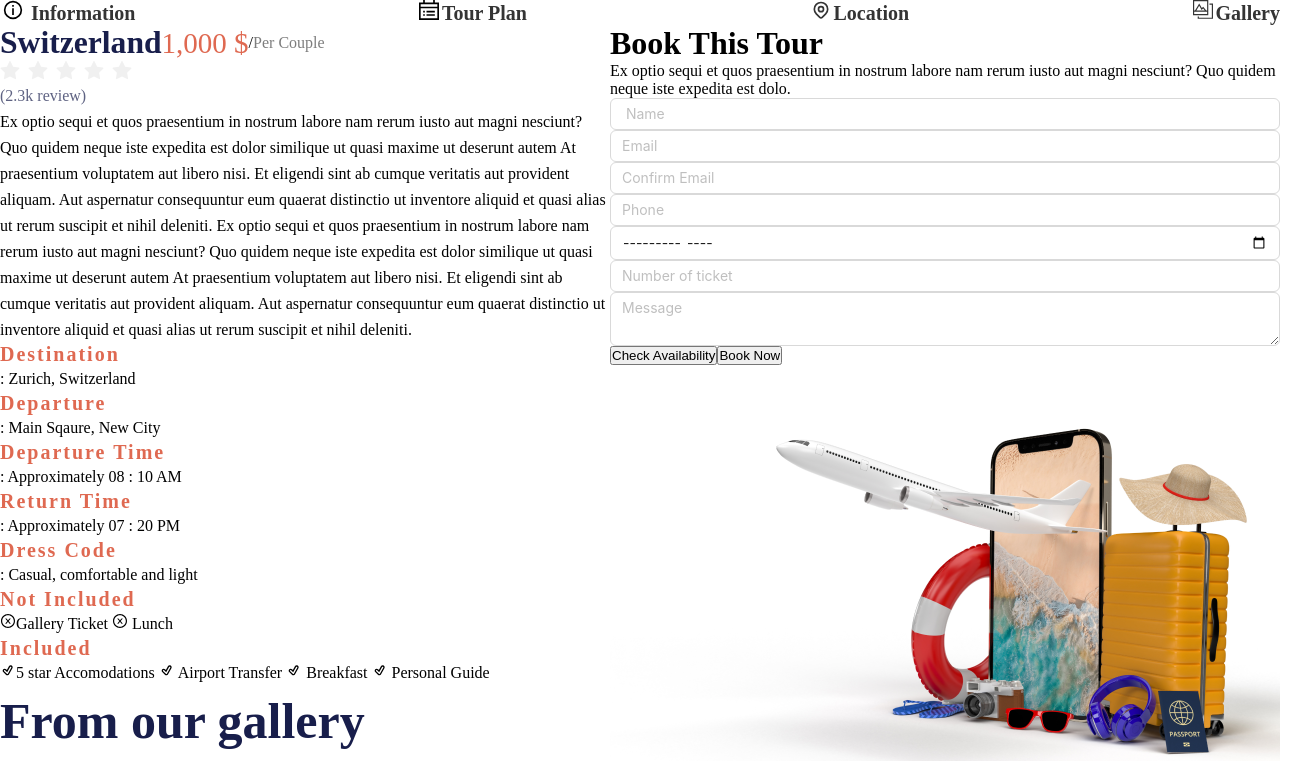
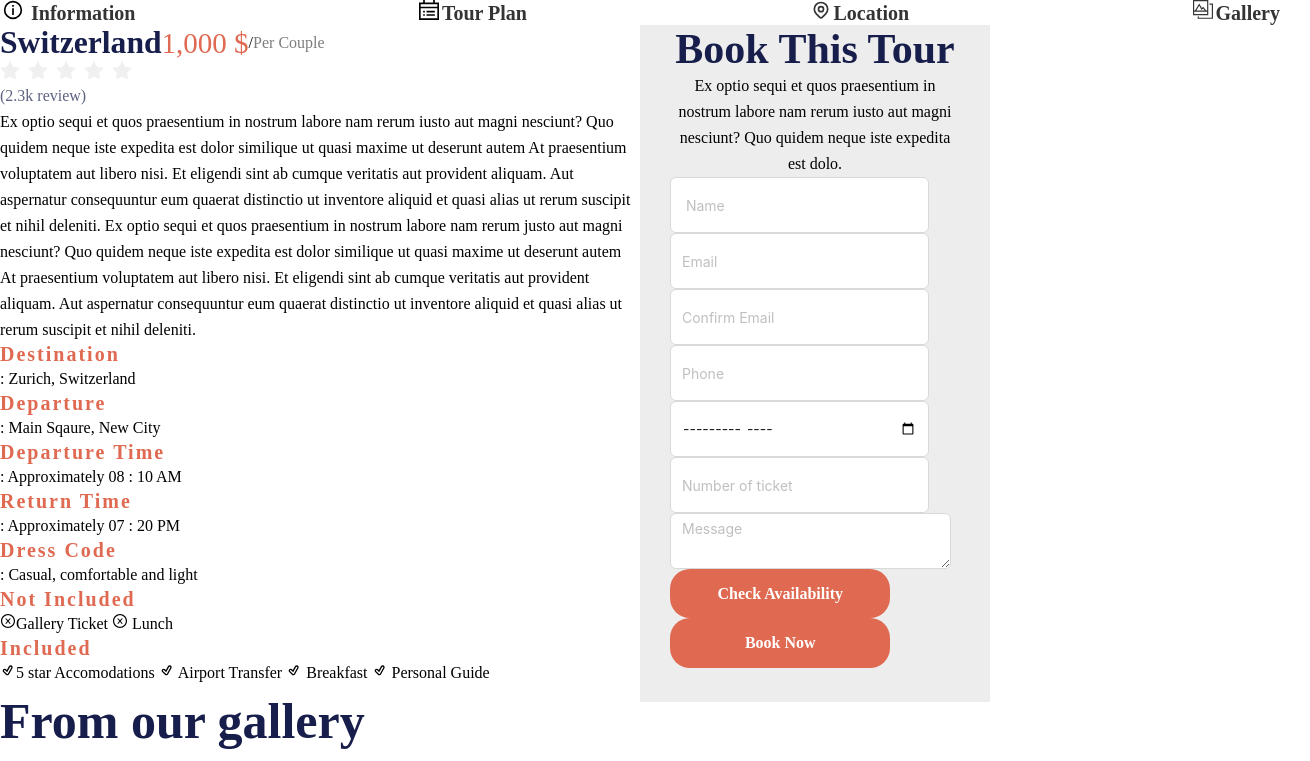
Before and after one commit to xakimovotabek200/travel, a React (Create React App) app: page / in a window 1280 px wide. Shown: the top 761 px of the page, 1310 px wide, since content can reach past the window. Built offline with nearby package versions, Linux system fonts and the light colour scheme.

Commit message:
sadsfwwfwfwfw

```diff
--- a/src/pages/Landscapes/Landscapes.css
+++ b/src/pages/Landscapes/Landscapes.css
@@ -14,6 +14,20 @@
 
 .top-buttom {
     display: flex;
+}
+
+.top-buttom-right,
+.top-buttom-left {
+    width: 50%;
+}
+
+.top-buttom-right-message {
+    padding-left: 30px;
+    padding-right: 30px;
+    width: 350px;
+    height: 677px;
+    flex-shrink: 0;
+    background: #EDEDED;
 }
 
 .texts-1 {
@@ -110,3 +124,49 @@
     line-height: 26px;
     /* 162.5% */
 }
+
+.text-9 {
+    color: #181E4B;
+    text-align: center;
+    font-family: Volkhov;
+    font-size: 42px;
+    font-style: normal;
+    font-weight: 700;
+    line-height: normal;
+}
+
+.text-10 {
+    color: #000;
+    text-align: center;
+    font-family: Poppins;
+    font-size: 16px;
+    font-style: normal;
+    font-weight: 400;
+    line-height: 26px;
+    /* 162.5% */
+}
+
+.button-1 {
+    width: 220px;
+    display: inline-flex;
+    padding: 16px 46.561px 15.416px 47px;
+    justify-content: center;
+    align-items: center;
+    border-radius: 20px;
+    background: #DF6951;
+    border: none;
+    color: #FFF;
+    text-align: center;
+    font-family: Poppins;
+    font-size: 16px;
+    font-style: normal;
+    font-weight: 600;
+    line-height: normal;
+}
+
+.inputs-1 input,
+textarea {
+    width: 259px;
+    height: 56px;
+    flex-shrink: 0;
+}
--- a/src/pages/Landscapes/Landscapes.jsx
+++ b/src/pages/Landscapes/Landscapes.jsx
@@ -8,12 +8,6 @@ import { HiOutlineLocationMarker } from "react-icons/hi";
 import { TfiGallery } from "react-icons/tfi";
 import { AiOutlineCloseCircle } from "react-icons/ai";
 import { TiTickOutline } from "react-icons/ti";
-// import { RxAvatar } from "react-icons/rx";
-// import { AiOutlineMail } from "react-icons/ai";
-// import { BsTelephone } from "react-icons/bs";
-// import { MdOutlineCalendarMonth } from "react-icons/md";
-// import { IoTicketSharp } from "react-icons/io";
-// import { AiOutlineMessage } from "react-icons/ai";
 import img1 from "../../img/Landscapes/273 1.png";
 import img2 from "../../img/Landscapes/2.png";
 import img3 from "../../img/Landscapes/3.png";
@@ -70,7 +64,7 @@ function Landscapes() {
                 aut provident aliquam. Aut aspernatur consequuntur eum quaerat
                 distinctio ut inventore aliquid et quasi alias ut rerum suscipit
                 et nihil deleniti. Ex optio sequi et quos praesentium in nostrum
-                labore nam rerum iusto aut magni nesciunt? Quo quidem neque iste
+                labore nam rerum justo aut magni nesciunt? Quo quidem neque iste
                 expedita est dolor similique ut quasi maxime ut deserunt autem
                 At praesentium voluptatem aut libero nisi. Et eligendi sint ab
                 cumque veritatis aut provident aliquam. Aut aspernatur
@@ -161,32 +155,42 @@ function Landscapes() {
             </div>
           </div>
           <div className="top-buttom-right">
+            <div className="top-buttom-right-message">
               <div>
                 {" "}
-              <h1>Book This Tour </h1>
-              <p>
+                <h1 className="text-9">Book This Tour </h1>
+                <p className="text-10">
                   Ex optio sequi et quos praesentium in nostrum labore nam rerum
                   iusto aut magni nesciunt? Quo quidem neque iste expedita est
                   dolo.
                 </p>
               </div>
-            <div>
+              <div className="inputs-1">
                 <Input placeholder=" Name" onChange={onChange} />{" "}
                 <Input placeholder="Email" onChange={onChange} />{" "}
                 <Input placeholder="Confirm Email" onChange={onChange} />{" "}
                 <Input type="number" placeholder="Phone" onChange={onChange} />{" "}
-              <Input type="month" placeholder="dd-mm-yy" onChange={onChange} />{" "}
+                <Input
+                  type="month"
+                  placeholder="dd-mm-yy"
+                  onChange={onChange}
+                />{" "}
                 <Input
                   type="number"
                   placeholder="Number of ticket"
                   onChange={onChange}
                 />{" "}
-              <TextArea placeholder="Message" onChange={onChange} />
-              <button>Check Availability</button>
-              <button>Book Now</button>
+                <TextArea
+                  placeholder="Message"
+                  onChange={onChange}
+                  style={{ width: "281px", height: "56px" }}
+                />
+                <button className="button-1">Check Availability</button>
+                <button className="button-1">Book Now</button>
+              </div>
             </div>
             <div>
-              <img src={img1} alt="" />
+              <img src={img1} alt="7" />
             </div>
           </div>
         </div>
```
Lines whose indentation alone changed are shown as unchanged.
